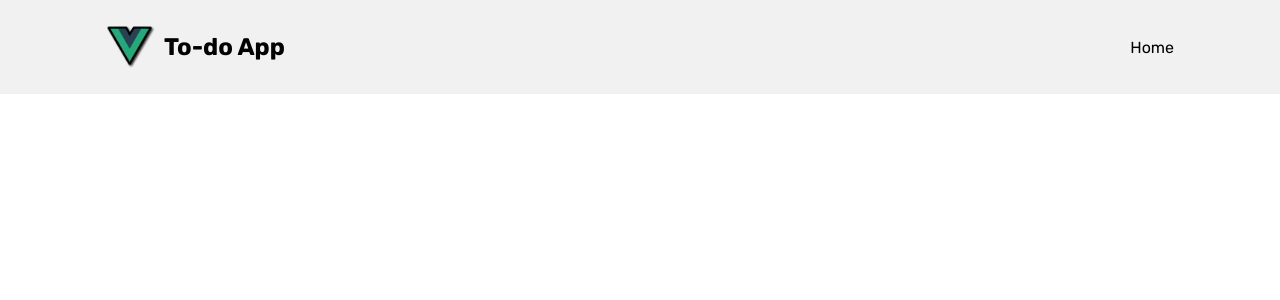
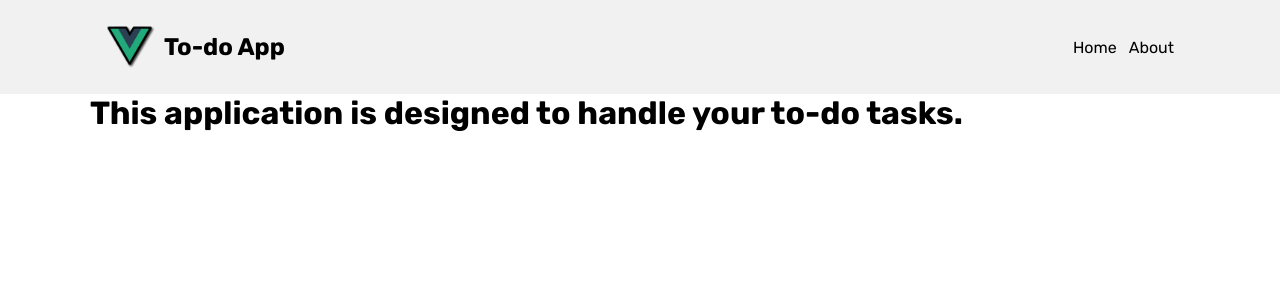
Before and after one commit to adrian-kalinin/vue-todo-app, a Vue app: page /about in a window 1280 px wide. Before the commit this address had no page. Shown: the top 300 px of the page. Built offline with nearby package versions, Linux system fonts and the light colour scheme.

Commit message:
Create about page

```diff
--- a/src/components/NavigationHeader.vue
+++ b/src/components/NavigationHeader.vue
@@ -9,6 +9,7 @@
       </div>
       <ul class="nav-routes">
         <RouterLink :to="{ name: 'todos' }">Home</RouterLink>
+        <RouterLink :to="{ name: 'about' }">About</RouterLink>
       </ul>
     </nav>
   </header>
--- a/src/router/index.js
+++ b/src/router/index.js
@@ -1,5 +1,6 @@
 import { createRouter, createWebHistory } from "vue-router";
 import HomeView from "@/views/HomeView.vue";
+import AboutView from "@/views/AboutView.vue";
 
 const router = createRouter({
   history: createWebHistory(import.meta.env.BASE_URL),
@@ -9,6 +10,11 @@ const router = createRouter({
       name: "todos",
       component: HomeView,
     },
+    {
+      path: "/about",
+      name: "about",
+      component: AboutView,
+    },
   ],
 });
 
--- /dev/null
+++ b/src/views/AboutView.vue
@@ -0,0 +1,9 @@
+<script setup></script>
+
+<template>
+  <h1 class="container">
+    This application is designed to handle your to-do tasks.
+  </h1>
+</template>
+
+<style lang="scss" scoped></style>
```
